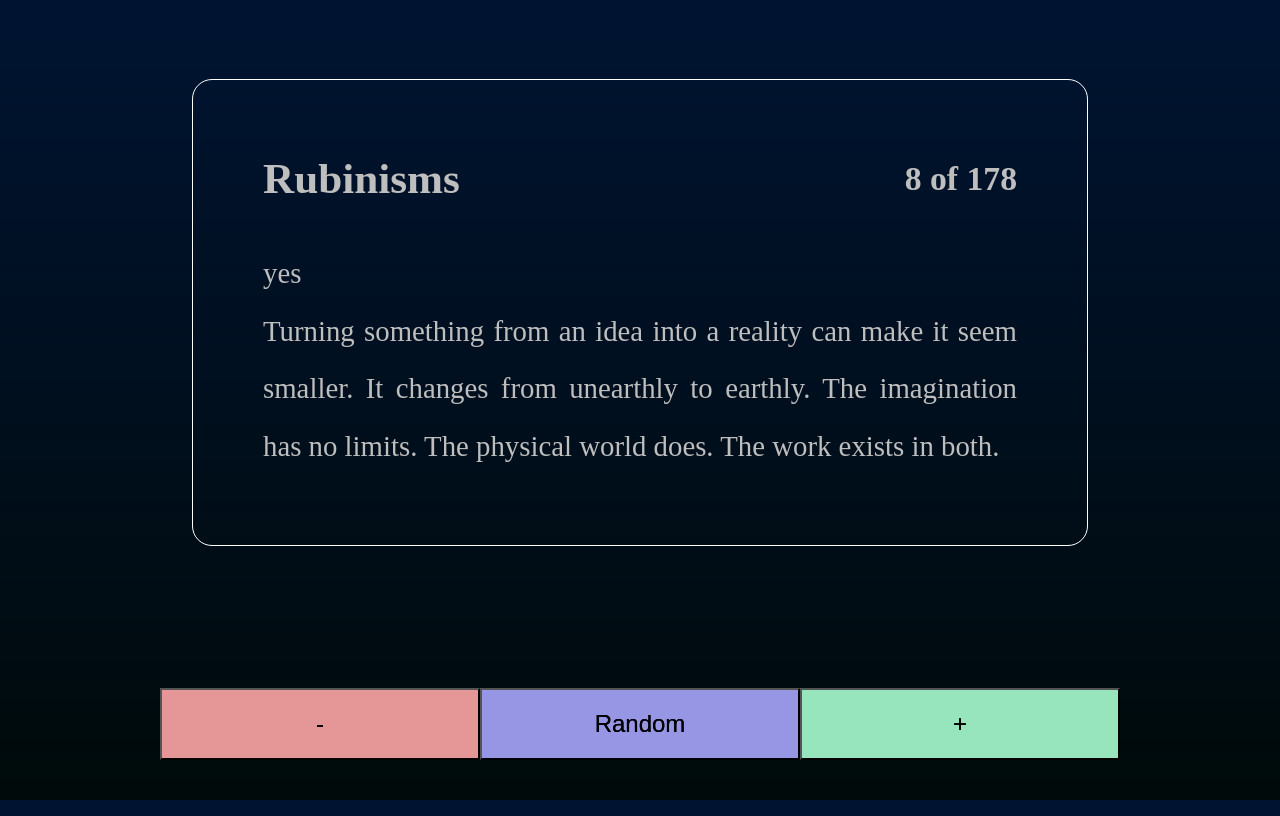
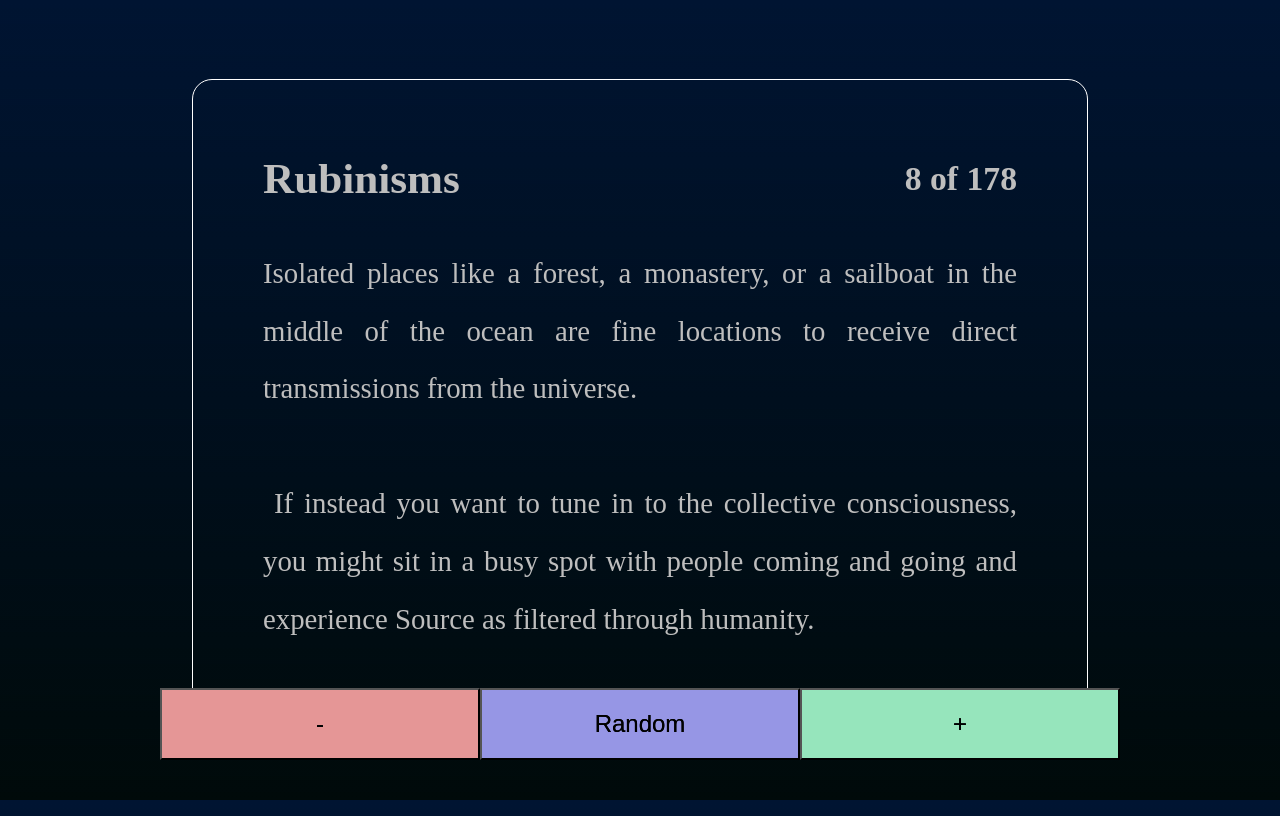
Before and after one commit to ddectis/rubinisms, a Next.js app: page / in a window 1280 px wide. Both pictures are taken after a click on the button "Random". Built offline with nearby package versions, Linux system fonts and the light colour scheme.

Commit message:
solved the 'always shows first quote on first render' problem. made Swipe.jsx accept a content prop and then just render that. modular!

```diff
--- a/src/components/Swipe.jsx
+++ b/src/components/Swipe.jsx
@@ -3,10 +3,7 @@ import homeStyles from "@/styles/Home.module.css";
 import React, { useState, useEffect, MouseEvent } from "react";
 
 export default function Swipe({
-   quoteIndex,
-   selectedQuote,
-   quotes,
-   getRandomQuote,
+   content
 }) {
    //position is actually used to measure the swipe distance
    const [position, setPosition] = useState(0);
@@ -117,9 +114,10 @@ export default function Swipe({
          } else {
             slider?.classList.add(styles.dismissLeft);
          }
-         getRandomQuote();
+         //getRandomQuote();
 
-         fadeInNewQuote();
+         //fadeInNewQuote();
+         setScreenPosition(0)
       } else {
          setPosition(0);
          setScreenPosition(0);
@@ -145,6 +143,35 @@ export default function Swipe({
       const screenPosition = position - initialX;
    };
 
+   return (
+      <>
+      <div
+            className={styles.content}
+            onMouseDown={handleMouseDown}
+            onMouseUp={handleMouseUp}
+            onMouseMove={handleMouseMove}
+            onTouchStart={handleTouchStart}
+            onTouchMove={handleTouchMove}
+            onTouchEnd={handleTouchStop}
+         >
+            <div
+               className={`${styles.opacityTransition} ${styles.fadeIn}`}
+               style={{
+                  position: "absolute",
+                  transform: `translateX(${screenPosition}%)`,
+                  top: 50,
+               }}
+               id="slider"
+            >
+               {content}
+            </div>
+         </div>
+      </>
+   );
+}
+
+
+const holder = () =>{
    return (
       <>
          <div
@@ -173,12 +200,11 @@ export default function Swipe({
                            {quoteIndex} of {quotes.length}
                         </h3>
                      </div>
-<div>yes</div>
                      {selectedQuote && <p>{selectedQuote.text}</p>}
                   </div>
                </div>
             </div>
          </div>
       </>
-   );
+   )
 }
--- a/src/pages/index.tsx
+++ b/src/pages/index.tsx
@@ -13,6 +13,7 @@ const JsonParserComponent = () => {
    const [selectedQuote, setSelectedQuote] = useState<Quote | null>(null);
    const [quoteIndex, setQuoteIndex] = useState(0);
    const [quotesLoaded, setQuotesLoaded] = useState(false);
+   const [content, setContent] = useState(<></>);
 
    useEffect(() => {
       const loadJsonFile = async () => {
@@ -31,11 +32,34 @@ const JsonParserComponent = () => {
       loadJsonFile();
    }, []); // Empty dependency array ensures it runs only once on mount
 
+   useEffect(() => {
+      setContent(
+         <>
+            <div className={styles.quote}>
+               <div className={styles.quoteText}>
+                  <div className={styles.quoteHeading}>
+                     <h2>Rubinisms</h2>
+                     <h3 className={styles.quoteIndex}>
+                        {quoteIndex} of {quotes.length}
+                     </h3>
+                  </div>
+                  {selectedQuote && <p>{selectedQuote.text}</p>}
+               </div>
+            </div>
+         </>
+      );
+   }, [selectedQuote]);
+
+   useEffect(() =>{
+      setSelectedQuote(quotes[quoteIndex]);
+   }, [quoteIndex])
+
    const getRandomQuote = () => {
       if (quotes.length > 0) {
          // Check if quotes are loaded before accessing them
          setQuoteIndex(Math.floor(Math.random() * quotes.length));
-         setSelectedQuote(quotes[quoteIndex]);
+
+
          setQuotesLoaded(true);
          window.scrollTo({
             top: 0,
@@ -70,13 +94,7 @@ const JsonParserComponent = () => {
       <div className={styles.main}>
          {quotesLoaded ? (
             <>
-               <Swipe
-               quoteIndex={quoteIndex}
-               selectedQuote={selectedQuote}
-               quotes={quotes}
-               getRandomQuote={getRandomQuote}
-               />
-
+               <Swipe content={content} />
             </>
          ) : (
             <>
@@ -88,7 +106,6 @@ const JsonParserComponent = () => {
             getRandomQuote={getRandomQuote}
             getPreviousQuote={getPreviousQuote}
          />
-
       </div>
    );
 };
```
